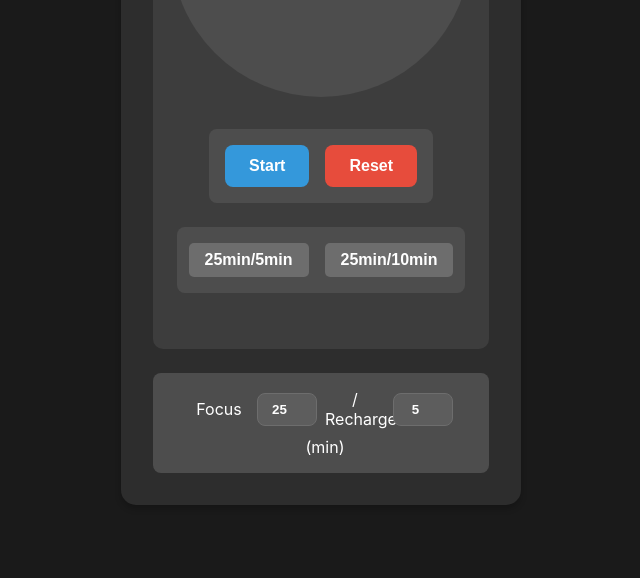
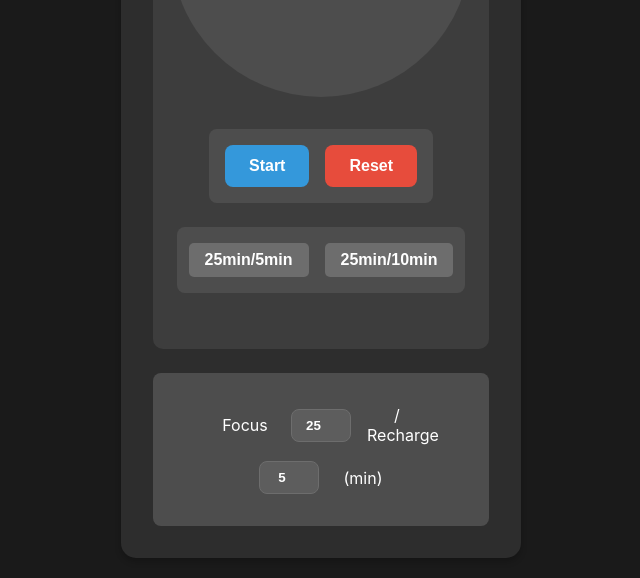
Before and after one commit to Nine-jp/pomodoro-timer, a plain HTML site: page index.html in a window 1280 px wide. Shown: the part 350-928 px from the top of the page, without its empty margins (319-959 px from the left). Before the commit the page ends 875 px from the top, so only its background shows below. Drawn offline with Linux system fonts and the light colour scheme.

Commit message:
Update settings layout and Mute Alarm button position

```diff
--- a/index.html
+++ b/index.html
@@ -20,6 +20,7 @@
             <div class="preset-buttons">
                 <button class="preset-btn" data-work="25" data-break="5">25min/5min</button>
                 <button class="preset-btn" data-work="25" data-break="10">25min/10min</button>
+                <button id="stopSoundBtn" class="btn" style="display: none; margin-top: 1rem; margin-bottom: 1rem;">Mute Alarm</button>
             </div>
         </div>
         <div class="settings">
--- a/styles.css
+++ b/styles.css
@@ -144,12 +144,13 @@ h1 {
 
 .setting-item {
     display: flex;
-    gap: 0.5rem;
+    gap: 1rem;
     justify-content: center;
     align-items: center;
     font-weight: 400;
     width: 100%;
     flex-wrap: wrap;
+    padding: 1rem;
 }
 
 .setting-item label {
```
